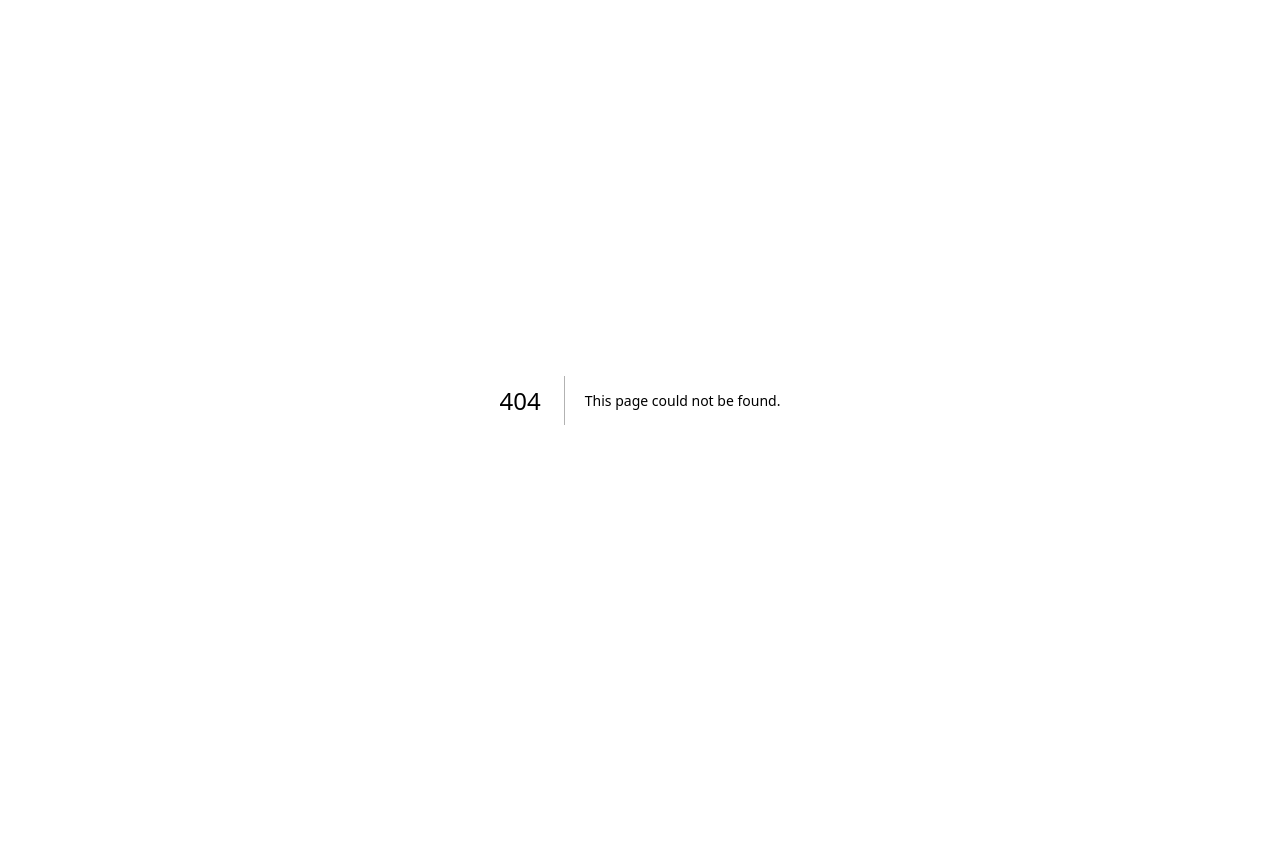
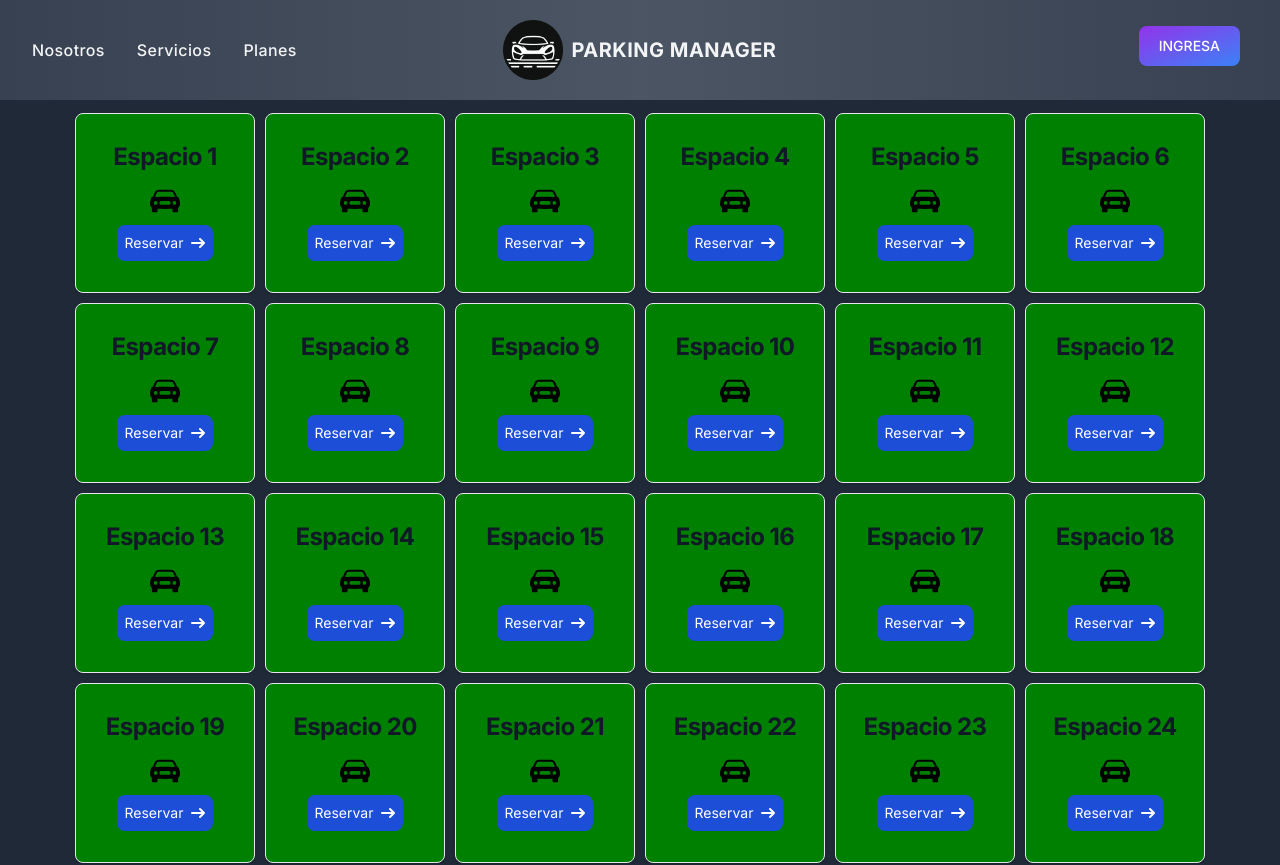
Before and after one commit to MrError2003/parking_managerV2, a Next.js app: page /reservas in a window 1280 px wide. Before the commit this address had no page. Shown: the top 865 px of the page. Before the commit the page ends 800 px from the top, so only its background shows below. Built offline with nearby package versions, Linux system fonts and the light colour scheme.

Commit message:
seccion de reservas de estacionamiento

```diff
--- a/src/app/components/Secserv.jsx
+++ b/src/app/components/Secserv.jsx
@@ -140,7 +140,7 @@ export const Serv = () => {
             <div className="mt-12 text-center">
                     <Link
                         className="inline-block rounded bg-indigo-600 px-8 py-3 text-sm font-medium text-white transition hover:scale-110 hover:shadow-xl focus:outline-none focus:ring active:bg-indigo-500"
-                        href="/download"
+                        href="/reservas"
                     >
                         Reservas...
                     </Link>
--- /dev/null
+++ b/src/app/reservas/page.js
@@ -0,0 +1,112 @@
+"use client";
+import { useState } from "react";
+import { Nav } from "../components/Nav";
+import { Ft } from "../components/Footer";
+
+const EspacioEstacionamiento = ({
+  numero,
+  ocupado,
+  seleccionado,
+  onReservar,
+}) => {
+  let color;
+  if (seleccionado) {
+    color = "blue";
+  } else if (ocupado) {
+    color = "red";
+  } else {
+    color = "green";
+  }
+
+  return (
+    <div
+      className={`max-w-sm p-6 border border-gray-200 rounded-lg shadow dark:border-gray-700 flex flex-col justify-center items-center`}
+      style={{
+        width: "180px",
+        height: "180px",
+        backgroundColor: color,
+        margin: "5px",
+        textAlign: "center",
+        lineHeight: "50px",
+      }}
+    >
+      <h5 className="mb-2 text-2xl font-bold tracking-tight text-gray-900 dark:text-white">
+        Espacio {numero}
+      </h5>
+
+      <svg
+        xmlns="http://www.w3.org/2000/svg"
+        width="30"
+        height="30"
+        fill="currentColor"
+        class="bi bi-car-front-fill"
+        viewBox="0 0 16 16"
+        style={{
+          margin: "5px",
+          textAlign: "center",
+        }}
+      >
+        <path d="M2.52 3.515A2.5 2.5 0 0 1 4.82 2h6.362c1 0 1.904.596 2.298 1.515l.792 1.848c.075.175.21.319.38.404.5.25.855.715.965 1.262l.335 1.679c.033.161.049.325.049.49v.413c0 .814-.39 1.543-1 1.997V13.5a.5.5 0 0 1-.5.5h-2a.5.5 0 0 1-.5-.5v-1.338c-1.292.048-2.745.088-4 .088s-2.708-.04-4-.088V13.5a.5.5 0 0 1-.5.5h-2a.5.5 0 0 1-.5-.5v-1.892c-.61-.454-1-1.183-1-1.997v-.413a2.5 2.5 0 0 1 .049-.49l.335-1.68c.11-.546.465-1.012.964-1.261a.807.807 0 0 0 .381-.404l.792-1.848ZM3 10a1 1 0 1 0 0-2 1 1 0 0 0 0 2m10 0a1 1 0 1 0 0-2 1 1 0 0 0 0 2M6 8a1 1 0 0 0 0 2h4a1 1 0 1 0 0-2zM2.906 5.189a.51.51 0 0 0 .497.731c.91-.073 3.35-.17 4.597-.17 1.247 0 3.688.097 4.597.17a.51.51 0 0 0 .497-.731l-.956-1.913A.5.5 0 0 0 11.691 3H4.309a.5.5 0 0 0-.447.276L2.906 5.19Z" />
+      </svg>
+      {!ocupado ? (
+        <button
+          onClick={onReservar}
+          disabled={seleccionado}
+          className="inline-flex items-center px-2 py-2 m-1 text-sm font-small text-center text-white bg-blue-700 rounded-lg hover:bg-blue-800 focus:ring-4 focus:outline-none focus:ring-blue-300 dark:bg-blue-600 dark:hover:bg-blue-700 dark:focus:ring-blue-800"
+        >
+          {seleccionado ? "Reservado" : "Reservar"}
+          <svg
+            className="rtl:rotate-180 w-3.5 h-3.5 ms-2"
+            aria-hidden="true"
+            xmlns="http://www.w3.org/2000/svg"
+            fill="none"
+            viewBox="0 0 14 10"
+          >
+            <path
+              stroke="currentColor"
+              stroke-linecap="round"
+              stroke-linejoin="round"
+              stroke-width="2"
+              d="M1 5h12m0 0L9 1m4 4L9 9"
+            />
+          </svg>
+        </button>
+      ) : (
+        <p className="text-sm text-gray-100 m-1">Espacio no disponible</p>
+      )}
+    </div>
+  );
+};
+
+export default function Home() {
+  const [espacios, setEspacios] = useState(Array(24).fill(false));
+  const [espacioSeleccionado, setEspacioSeleccionado] = useState(null);
+
+  const reservarEspacio = (index) => {
+    const nuevosEspacios = [...espacios];
+    nuevosEspacios[index] = true; // Marcar como ocupado
+    setEspacios(nuevosEspacios);
+    setEspacioSeleccionado(null);
+  };
+
+  return (
+    <>
+      <Nav />
+      <div
+        style={{ display: "flex", flexWrap: "wrap" }}
+        className="flex justify-center items-center px-2 py-2 bg-gray-800 w-full"
+      >
+        {espacios.map((ocupado, index) => (
+          <EspacioEstacionamiento
+            key={index}
+            numero={index + 1}
+            ocupado={ocupado}
+            seleccionado={espacioSeleccionado === index}
+            onReservar={() => reservarEspacio(index)}
+          />
+        ))}
+      </div>
+      <Ft />
+    </>
+  );
+}
```
